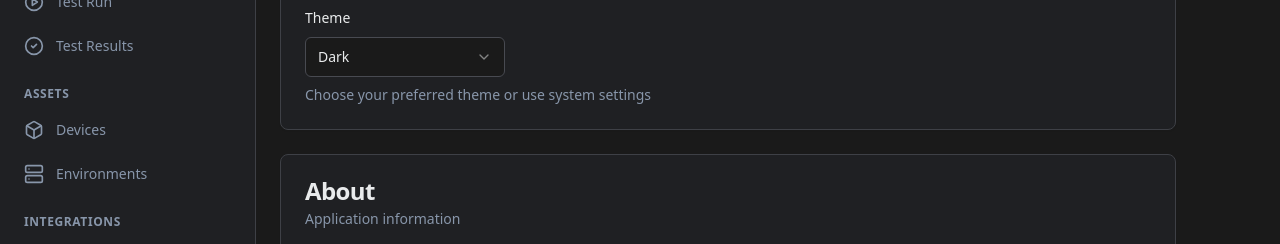
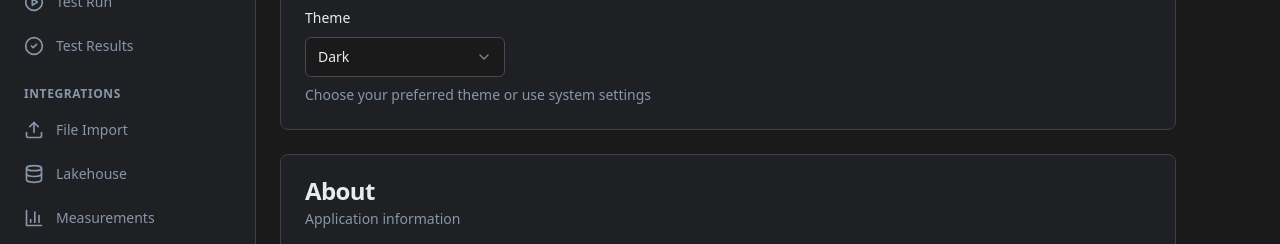
Before and after one commit to JotaBlanco/comma-car-segments-ingest, a Next.js app in the folder frontend/: page /settings in a window 1280 px wide. Shown: the part 266-510 px from the top of the page. Built offline with nearby package versions, Linux system fonts and the light colour scheme; no server answers.

Commit message:
chore(nav): hide Devices and Environments while they are unused

```diff
--- a/frontend/components/layout/sidebar.tsx
+++ b/frontend/components/layout/sidebar.tsx
@@ -8,8 +8,6 @@ import {
   Code2,
   PlayCircle,
   CheckCircle2,
-  Box,
-  Server,
   ChevronLeft,
   Settings,
   Sliders,
@@ -55,13 +53,17 @@ const navSections: NavSection[] = [
       { href: "/test-results", icon: CheckCircle2, label: "Test Results" },
     ],
   },
-  {
-    label: "Assets",
-    items: [
-      { href: "/devices", icon: Box, label: "Devices" },
-      { href: "/environments", icon: Server, label: "Environments" },
-    ],
-  },
+  // Assets - Devices and Environments - is hidden while it is unused. The pages
+  // and their routes are untouched, so /devices and /environments still work and
+  // the device link on a test detail still resolves; only the nav entries are
+  // gone. Restore by putting this group back.
+  // {
+  //   label: "Assets",
+  //   items: [
+  //     { href: "/devices", icon: Box, label: "Devices" },
+  //     { href: "/environments", icon: Server, label: "Environments" },
+  //   ],
+  // },
   {
     label: "Integrations",
     items: [
```
